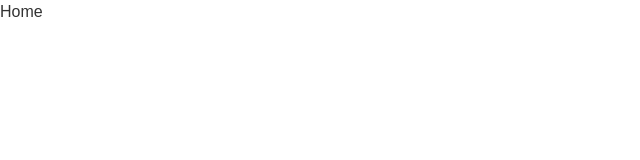
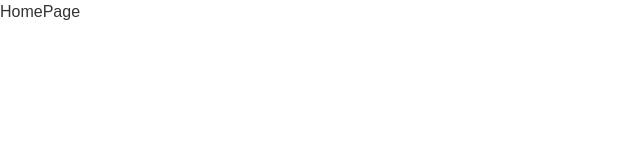
Before and after one commit to raylann-lopes/bobs-burguer, a Next.js app: page / in a window 1280 px wide. Shown: the top 160 px of the page, without its empty margins (0-640 px from the left). Built offline with nearby package versions, Linux system fonts and the light colour scheme.

Commit message:
feat: add UserButton to RestaurantPage and rename Home component to HomePage

```diff
--- a/src/app/[slug]/page.tsx
+++ b/src/app/[slug]/page.tsx
@@ -1,3 +1,4 @@
+import { UserButton } from "@clerk/nextjs";
 import Image from "next/image";
 import { notFound } from "next/navigation";
 
@@ -21,6 +22,11 @@ const RestaurantPage = async ({ params }: RestaurantPageProps) => {
 
   return (
     <div className="flex h-screen flex-col items-center justify-center px-6 pt-24">
+      <div className="absolute top-3 flex w-full justify-end px-6 pt-6">
+        <UserButton />
+        <p></p>
+      </div>
+
       {/* Logo e Titulo */}
       <div className="flex flex-col items-center gap-2">
         <Image
--- a/src/app/page.tsx
+++ b/src/app/page.tsx
@@ -1,4 +1,5 @@
 const HomePage = () => {
-  return <h1>Home</h1>;
+  return <h1>HomePage</h1>;
 };
+
 export default HomePage;
```
